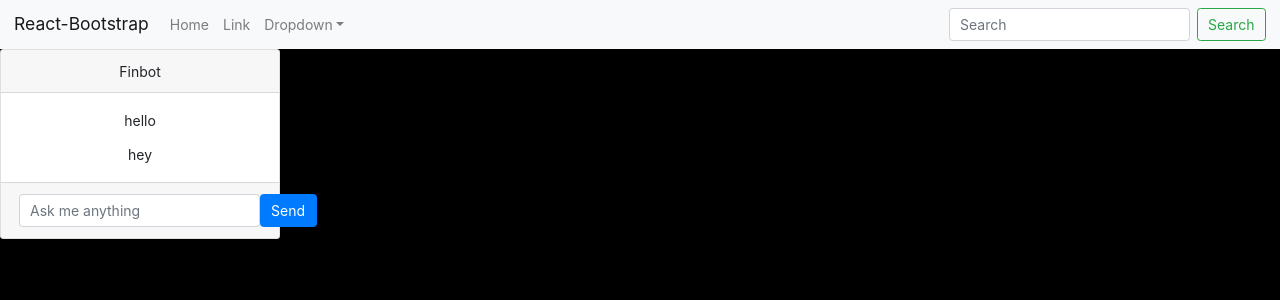
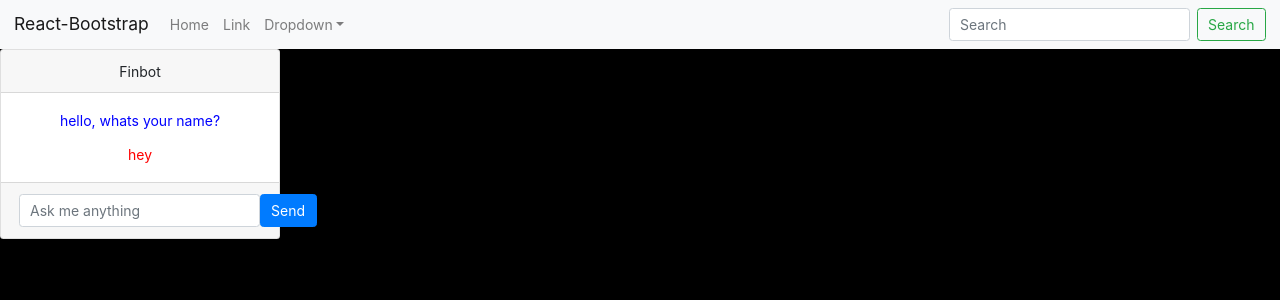
Before and after one commit to basselalsayed/finbot, a React (Create React App) app in the folder frontend/: page / in a window 1280 px wide. Shown: the top 300 px of the page. Built offline with nearby package versions, Linux system fonts and the light colour scheme; no server answers.

Commit message:
added message type, changes messages array to be array of objects

```diff
--- a/frontend/src/components/chatbot/components/Container.js
+++ b/frontend/src/components/chatbot/components/Container.js
@@ -3,6 +3,7 @@ import React, { Component } from 'react';
 import { Card, Form, Button } from 'react-bootstrap'
 import Conversation from './Conversation'
 import NewMessage from './NewMessage';
+import axios from 'axios'
 
 export default class ExampleContainer extends Component {
 
@@ -10,12 +11,22 @@ export default class ExampleContainer extends Component {
   //   super(props)
 
     state = {
-       messages: ['hello', 'hey']
+       messages: [
+          {
+            content: 'hello, whats your name?',
+            type: 'response'
+          },
+          {
+            content: 'hey',
+            type: 'send'
+          }
+       ]
     }
   // }
   newMessage = (message) => {
     let clone = this.state.messages.slice()
     let length = clone.length
+    // add element to cloned array
     clone[length] = message
     this.setState({ messages: clone })
   }
@@ -28,7 +39,7 @@ export default class ExampleContainer extends Component {
           <Conversation messages={this.state.messages} />
         </Card.Body>
         <Card.Footer>
-          <NewMessage newMessage={this.newMessage}/>
+          <NewMessage newMessage={this.newMessage} />
         </Card.Footer>
       </Card>
 
--- a/frontend/src/components/chatbot/components/Conversation.js
+++ b/frontend/src/components/chatbot/components/Conversation.js
@@ -9,7 +9,7 @@ export default class Conversation extends Component {
 
   render() {
     return this.props.messages.map((message) => (
-        <Message key={uuid.v4()} content={message}/>
+        <Message key={uuid.v4()} message={message} />
       ))
   }
 }
--- a/frontend/src/components/chatbot/components/Message.js
+++ b/frontend/src/components/chatbot/components/Message.js
@@ -4,14 +4,20 @@ import PropTypes from 'prop-types'
 
 export default class Message extends Component {
 
+  getStyle = (type) => {
+    console.log(type)
+      return { color: (type === 'response') ? 'blue' : 'red' }
+  }
+
   render() {
-      const content = this.props.content
+      const {content, type} = this.props.message
       return (
-      <Card.Text>{ content }</Card.Text>
+      <Card.Text style={this.getStyle(type)}>{ content }</Card.Text>
     )
   }
 }
 
 Message.propTypes = {
-  content: PropTypes.string.isRequired,
+  message: PropTypes.object.isRequired,
+  // type: PropTypes.string.isRequired
 }
--- a/frontend/src/components/chatbot/components/NewMessage.js
+++ b/frontend/src/components/chatbot/components/NewMessage.js
@@ -7,23 +7,23 @@ export default class NewMessage extends Component {
     super(props)
 
     this.state = {
-      message: ''
+      content: '',
+      type: 'send'
     }
   }
   onChange = (e) => this.setState({ [e.target.name]: e.target.value });
 
   onSubmit = (e) => {
-    console.log(this)
     e.preventDefault();
-    this.props.newMessage(this.state.message);
-    this.setState({message: ''})
+    this.props.newMessage(this.state);
+    this.setState({content: '', type: 'send'})
   }
 
   render() {
     return (
       <Form onSubmit={this.onSubmit} inline>
         <Form.Group controlId="formBasicEmail">
-          <Form.Control name='message' type="text" value={this.state.message} onChange={this.onChange} placeholder="Ask me anything" />
+          <Form.Control name='content' type="text" value={this.state.content} onChange={this.onChange} placeholder="Ask me anything" />
           <Button variant='primary' type='submit'>
             Send
           </Button>
```
